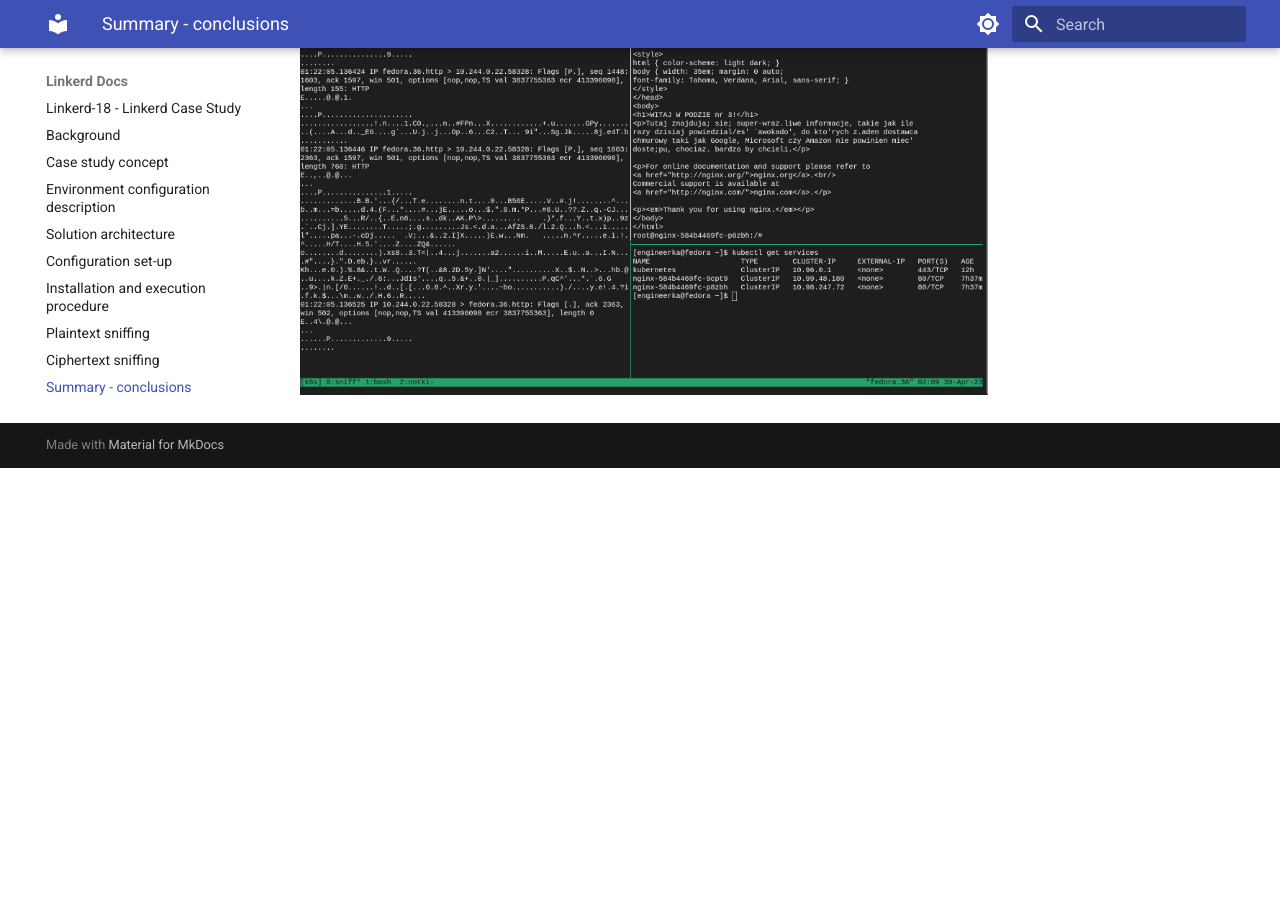
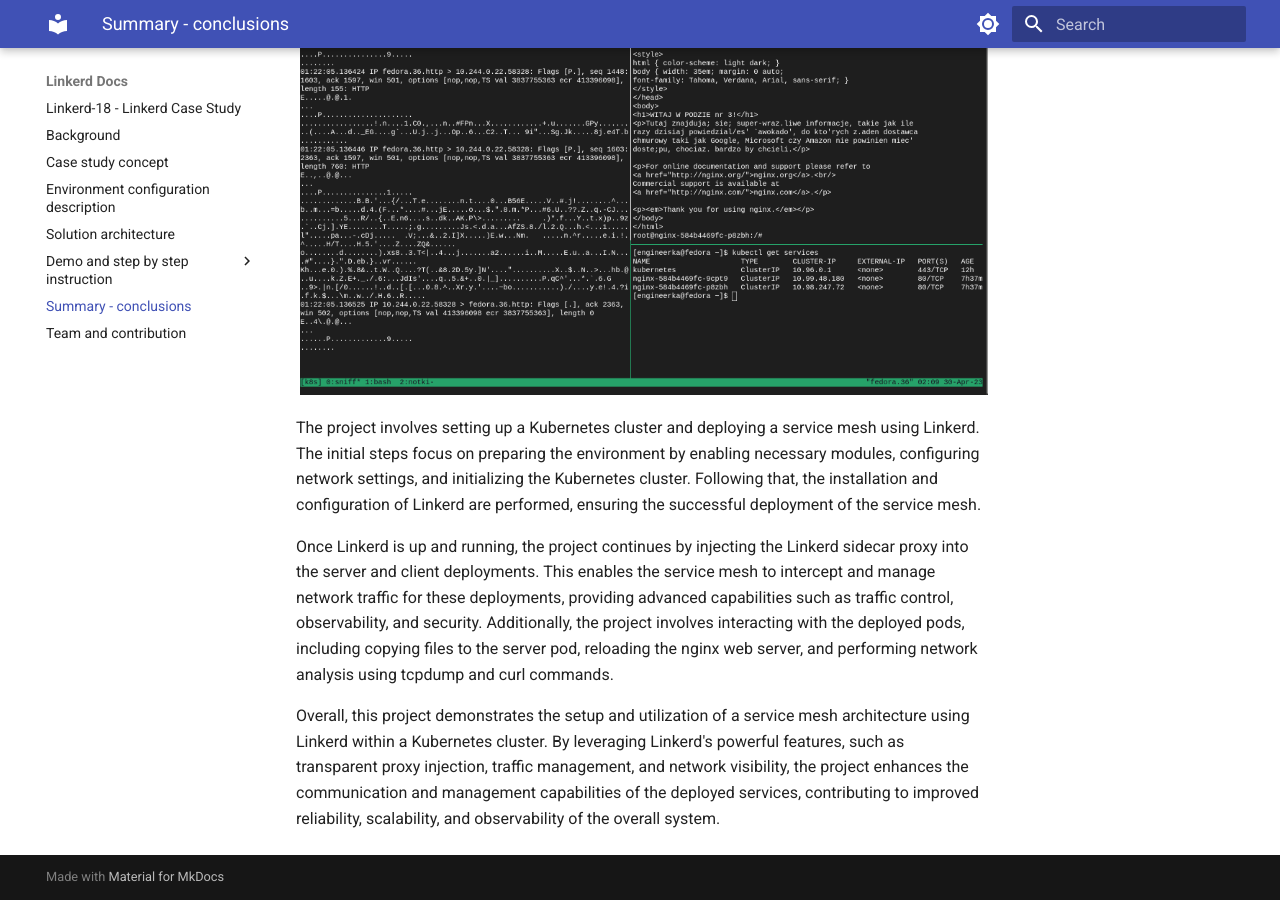
Before and after one commit to piotrkica/SUU_Linkerd, an MkDocs documentation site: the page built from docs/summary.md, in a window 1280 px wide and 900 px high, scrolled down 588 px. Built offline with MkDocs 1.6.1 and Material for MkDocs 9.7.7, drawn with Linux system fonts in a browser that asks for light colours; before the commit the page ends 1056 px from its top, so only the background shows below that.

```diff
--- a/docs/summary.md
+++ b/docs/summary.md
@@ -1,3 +1,9 @@
 <img src="https://github.com/piotrkica/SUU_Linkerd/blob/mkdocs/docs/img/plaintext_sniffing.png?raw=true" alt="graph1" height="40" style="vertical-align:top; margin:4px">
 
 <img src="https://github.com/piotrkica/SUU_Linkerd/blob/mkdocs/docs/img/ciphertext_sniffing.png?raw=true" alt="graph1" height="40" style="vertical-align:top; margin:4px">
+
+The project involves setting up a Kubernetes cluster and deploying a service mesh using Linkerd. The initial steps focus on preparing the environment by enabling necessary modules, configuring network settings, and initializing the Kubernetes cluster. Following that, the installation and configuration of Linkerd are performed, ensuring the successful deployment of the service mesh.
+
+Once Linkerd is up and running, the project continues by injecting the Linkerd sidecar proxy into the server and client deployments. This enables the service mesh to intercept and manage network traffic for these deployments, providing advanced capabilities such as traffic control, observability, and security. Additionally, the project involves interacting with the deployed pods, including copying files to the server pod, reloading the nginx web server, and performing network analysis using tcpdump and curl commands.
+
+Overall, this project demonstrates the setup and utilization of a service mesh architecture using Linkerd within a Kubernetes cluster. By leveraging Linkerd's powerful features, such as transparent proxy injection, traffic management, and network visibility, the project enhances the communication and management capabilities of the deployed services, contributing to improved reliability, scalability, and observability of the overall system.
--- a/mkdocs.yml
+++ b/mkdocs.yml
@@ -26,15 +26,15 @@
   - Case study concept: "case_study_concept"
   - Environment configuration description: "environment_configuration_description.md"
   - Solution architecture: "solution_architecture.md"
-  # - Demo and step by step instruction:
-  #     - "Configuration set-up": "configuration_setup.md"
-  #     - "Installation and execution procedure": "installation.md"
-  #     - "Plaintext sniffing": "plaintext.md"
-  #     - "Ciphertext sniffing": "ciphertext.md"
-  - Configuration set-up: "configuration_setup.md"
-  - Installation and execution procedure: "installation.md"
-  - Plaintext sniffing: "plaintext.md"
-  - Ciphertext sniffing: "ciphertext.md"
+  - "Demo and step by step instruction":
+      - "Configuration set-up": "configuration_setup.md"
+      - "Installation and execution procedure": "installation.md"
+      - "Plaintext sniffing": "plaintext.md"
+      - "Ciphertext sniffing": "ciphertext.md"
+  # - Configuration set-up: "configuration_setup.md"
+  # - Installation and execution procedure: "installation.md"
+  # - Plaintext sniffing: "plaintext.md"
+  # - Ciphertext sniffing: "ciphertext.md"
   - Summary - conclusions: "summary.md"
   - Team and contribution: "team_and_contribution.md"
 
```
